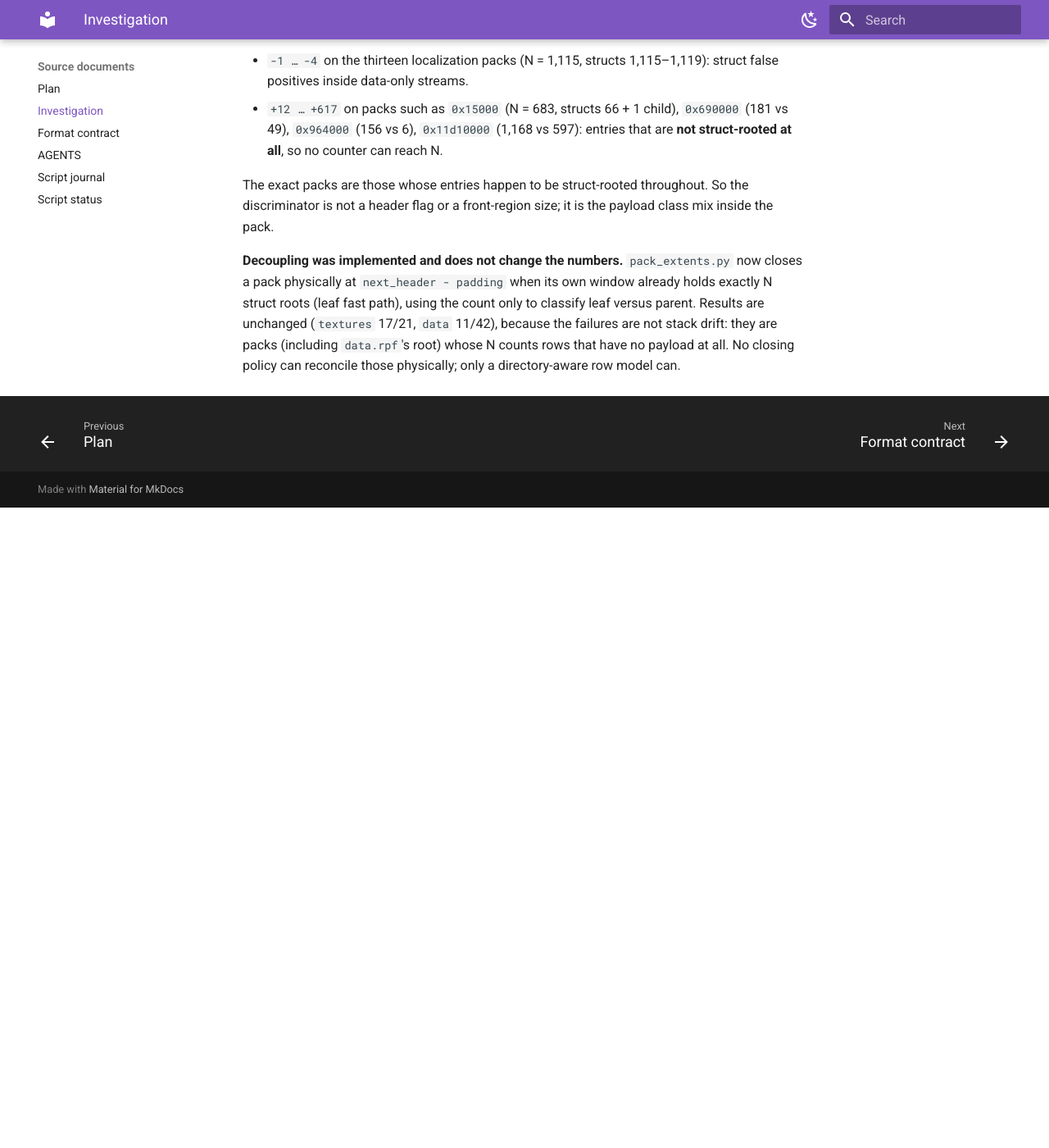
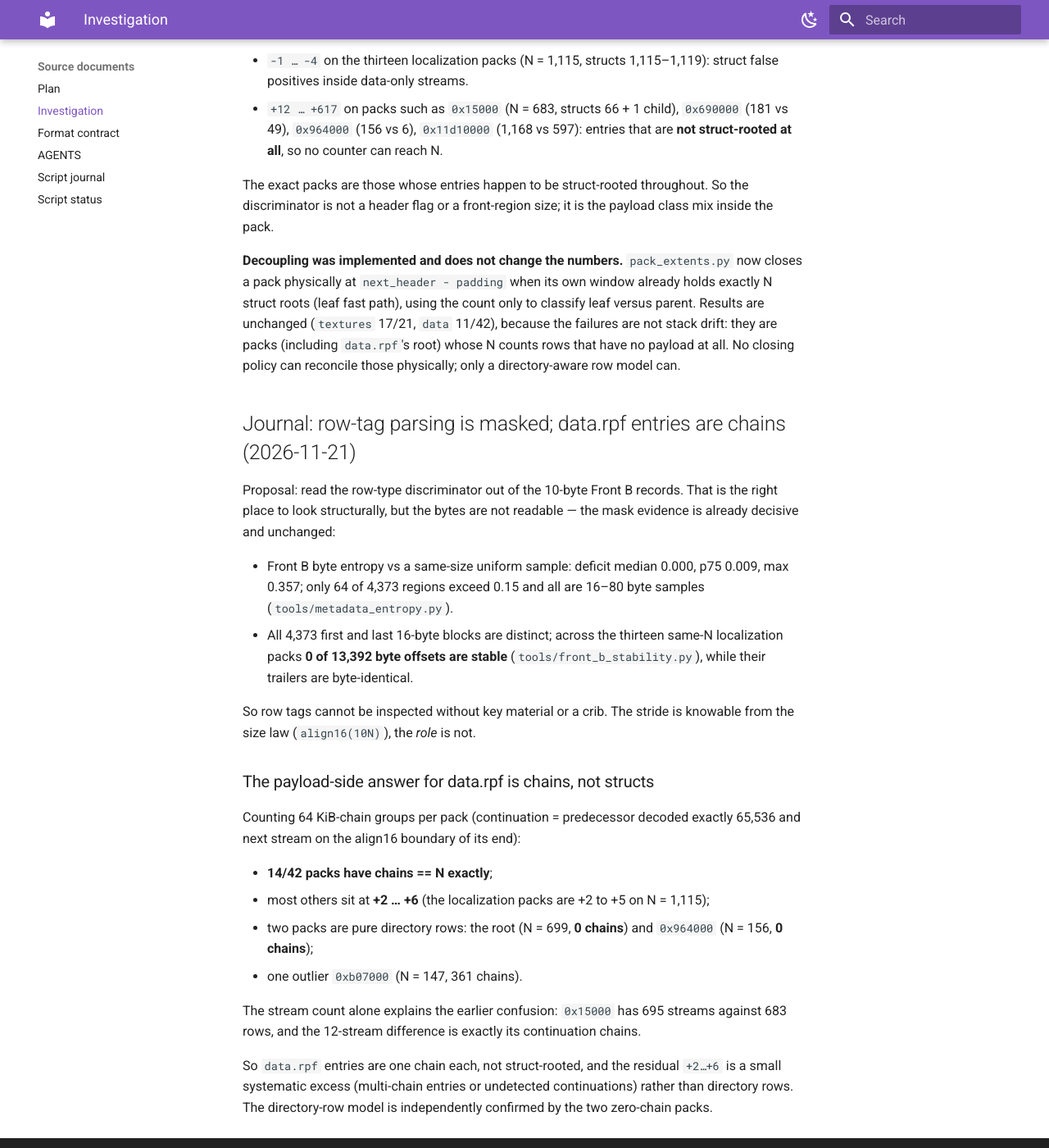
Before and after one commit to lynxnathan/rage-tools-vi, an MkDocs documentation site: the page built from docs/reference/source-investigation.md, in a window 1280 px wide and 1400 px high, scrolled down 119959 px. Shown: the whole window at 82% size. Built offline with MkDocs 1.6.1 and Material for MkDocs 9.7.7, drawn with Linux system fonts in a browser that asks for light colours; before the commit the page ends 120578 px from its top, so only the background shows below that.

Commit message:
data.rpf: entries are chains, row tags stay masked; directory rows confirmed by zero-chain packs

```diff
--- a/investigation.md
+++ b/investigation.md
@@ -4175,3 +4175,40 @@ classify leaf versus parent. Results are unchanged (`textures` 17/21, `data`
 11/42), because the failures are not stack drift: they are packs (including
 `data.rpf`'s root) whose N counts rows that have no payload at all. No closing
 policy can reconcile those physically; only a directory-aware row model can.
+
+## Journal: row-tag parsing is masked; data.rpf entries are chains (2026-11-21)
+
+Proposal: read the row-type discriminator out of the 10-byte Front B records.
+That is the right place to look structurally, but the bytes are not readable —
+the mask evidence is already decisive and unchanged:
+
+- Front B byte entropy vs a same-size uniform sample: deficit median 0.000,
+  p75 0.009, max 0.357; only 64 of 4,373 regions exceed 0.15 and all are 16–80
+  byte samples (`tools/metadata_entropy.py`).
+- All 4,373 first and last 16-byte blocks are distinct; across the thirteen
+  same-N localization packs **0 of 13,392 byte offsets are stable**
+  (`tools/front_b_stability.py`), while their trailers are byte-identical.
+
+So row tags cannot be inspected without key material or a crib. The stride is
+knowable from the size law (`align16(10N)`), the *role* is not.
+
+### The payload-side answer for data.rpf is chains, not structs
+
+Counting 64 KiB-chain groups per pack (continuation = predecessor decoded
+exactly 65,536 and next stream on the align16 boundary of its end):
+
+- **14/42 packs have chains == N exactly**;
+- most others sit at **+2 … +6** (the localization packs are +2 to +5 on
+  N = 1,115);
+- two packs are pure directory rows: the root (N = 699, **0 chains**) and
+  `0x964000` (N = 156, **0 chains**);
+- one outlier `0xb07000` (N = 147, 361 chains).
+
+The stream count alone explains the earlier confusion: `0x15000` has 695
+streams against 683 rows, and the 12-stream difference is exactly its
+continuation chains.
+
+So `data.rpf` entries are one chain each, not struct-rooted, and the residual
+`+2…+6` is a small systematic excess (multi-chain entries or undetected
+continuations) rather than directory rows. The directory-row model is
+independently confirmed by the two zero-chain packs.
```
Also changed, not shown: plan.md (+3 -0 lines).
